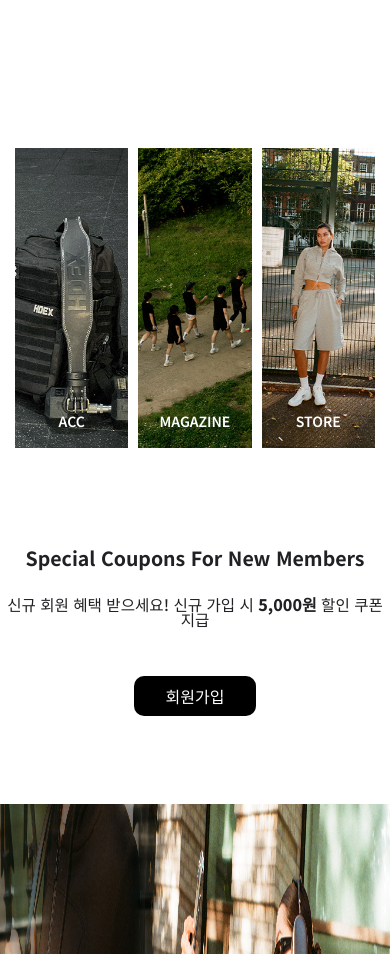
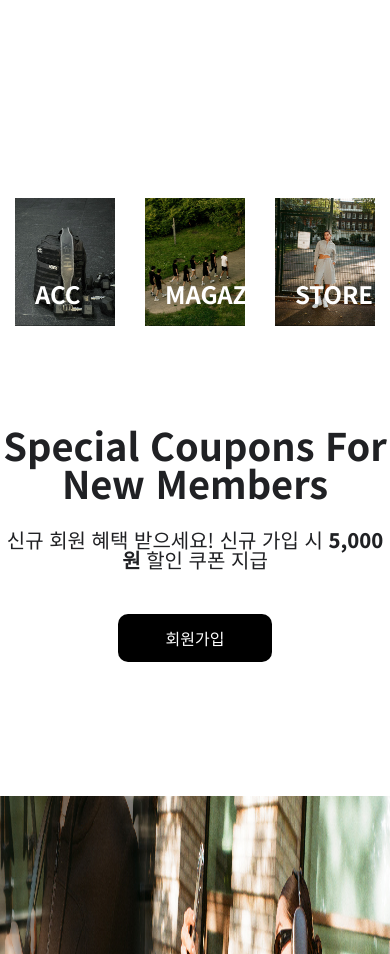
Before and after one commit to SeoWooSeung/HDEX, a plain HTML site: page index.html in a window 390 px wide. Shown: the part 1788-2742 px from the top of the page. Drawn offline with Linux system fonts and the light colour scheme; some icons are missing.

Commit message:
Add files via upload

```diff
--- a/css/style.css
+++ b/css/style.css
@@ -413,7 +413,7 @@
 
 @media(max-width:768px) {
     .mid_container {
-        padding: 50px 0;
+        padding: 100px 0;
     }
 
     .mid_container .inner {
@@ -421,7 +421,7 @@
         padding: 0 15px;
         margin: 0 auto;
         display: flex;
-        gap: 10px;
+        gap: 30px;
     }
 
     .mid_container .inner>* {
@@ -434,27 +434,64 @@
         margin: 0 0 100px 0;
     }
 
-    .mid_container .inner .txt_box figure img {
-        width: 240px;
-        height: 300px;
-        object-fit: cover;
+    .mid_container .inner .txt_box figure {
+        position: relative;
+        overflow: hidden;
     }
 
     .mid_container .inner .txt_box figure span {
         position: absolute;
         display: block;
         bottom: 20px;
-        left: 50%;
-        transform: translate(-50%, 0);
+        left: 20px;
         /* transform: translate(-50%, -50%); */
         color: #fff;
-        font-size: 14px;
-        font-weight: 600;
+        font-size: 24px;
+        font-weight: 700;
         text-align: left;
     }
 
     .mid_container .inner .txt_box .txt {
-        display: none;
+        position: absolute;
+        top: 0;
+        left: 0;
+        right: 0;
+        bottom: 0;
+        background: rgba(0, 0, 0, 0.6);
+        transform: translate(0, 100%);
+
+        transition: 0.5s;
+    }
+
+    .mid_container .inner .txt_box .txt a {
+        position: absolute;
+        top: 50%;
+        left: 50%;
+        transform: translate(-50%, -50%);
+        display: block;
+        width: 150px;
+        height: 45px;
+        border: 1px solid #f9f9f9;
+        border-radius: 50px;
+    }
+
+    .mid_container .inner .txt_box .txt p {
+        position: absolute;
+        top: 50%;
+        left: 50%;
+        transform: translate(-50%, -50%);
+        color: #f9f9f9;
+        font-size: 18px;
+    }
+
+    .mid_container .inner .txt_box .txt p i {
+        display: inline-block;
+        font-size: 18px;
+    }
+
+
+    .mid_container .inner .txt_box:hover .txt {
+        transform: translate(0, 0);
     }
 
     .mid_container .desc {
@@ -463,29 +500,27 @@
 
     .mid_container .desc h2 {
         margin: 0 0 28px 0;
-        font-size: 5vw;
+        font-size: 38px;
         font-weight: 700;
     }
 
     .mid_container .desc p {
         margin: 0 0 60px 0;
-        font-size: 4vw;
-        font-weight: 500;
-        word-break: keep-all;
+        font-size: 20px;
+        font-weight: 400;
     }
 
     .mid_container .desc strong {
-        font-size: 16px;
+        font-size: 20px;
         font-weight: 800;
     }
 
     .mid_container .desc a {
         background: #000;
-        padding: 8px 32px;
+        padding: 12px 48px;
         color: #fff;
         border-radius: 10px;
     }
-
 }
 
 /* ----------------------banner------------------------------ */
```
